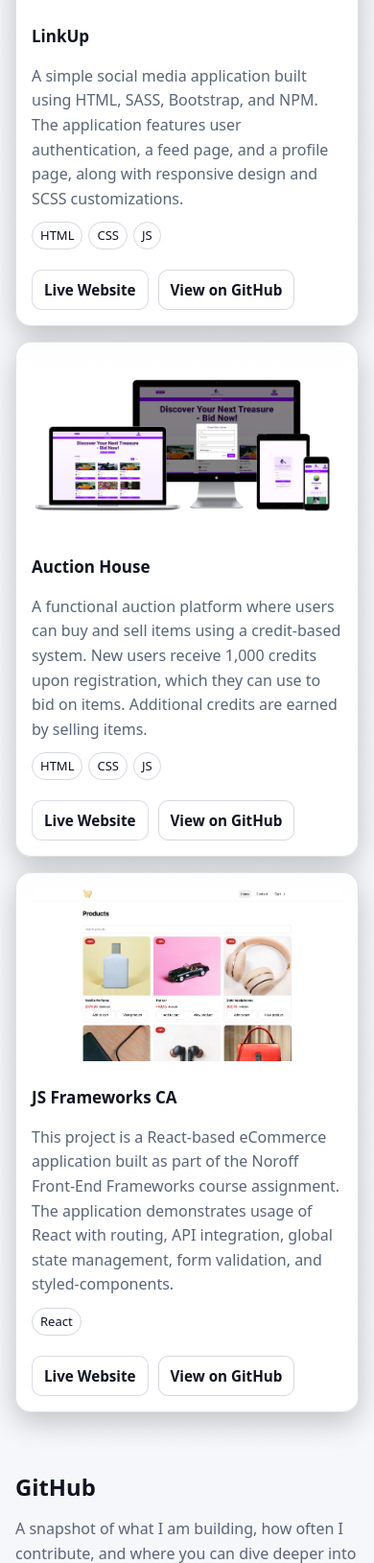
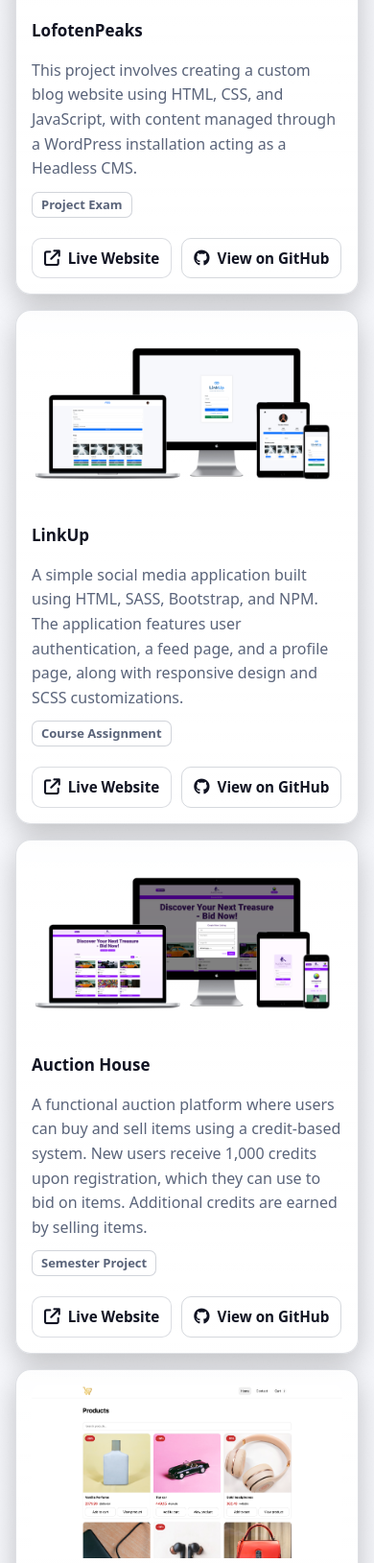
Before and after one commit to SanderNilsen/sandernilsen.github.io, a PHP site: page / in a window 390 px wide. Shown: the part 3019-4648 px from the top of the page at 96% size. Run offline with PHP 8.4, Linux system fonts and the light colour scheme.

Commit message:
Add Holidaze project and refine project UI
Add Holidaze project and its image asset, rename project filters to Noroff/Personal, and normalize project types. Improve project cards and modal UX: add empty-state markup, update .tag and .project-empty styles, increase modal padding/width, make modal image responsive (use clamp and dvh), adjust gaps/paddings, and add mobile-specific modal media rules. Update project rendering and modal content in JS (icons on links, type label mapping, empty list handling) for clearer presentation and better responsiveness.

```diff
--- a/css/styles.css
+++ b/css/styles.css
@@ -741,9 +751,20 @@ p.lead {
 
 .tag {
   font-size: 13px;
-  padding: 3px 8px;
-  border: 1px solid color-mix(in srgb, var(--muted) 25%, transparent);
-  border-radius: 9999px;
+  font-weight: 600;
+  line-height: 1;
+  padding: 6px 9px;
+  border: 1px solid color-mix(in srgb, var(--muted) 28%, transparent);
+  border-radius: 7px;
+  color: var(--muted);
+  background: color-mix(in srgb, var(--bg-elev) 82%, transparent);
+}
+
+.tag::before {
+  width: 5px;
+  height: 5px;
+  background: color-mix(in srgb, var(--brand) 65%, var(--muted));
+  box-shadow: none;
 }
 
 .project-modal-open {
--- a/index.html
+++ b/index.html
@@ -131,9 +131,8 @@
         <h2 id="projects-title">Projects</h2>
         <div class="filters" role="toolbar" aria-label="Filter projects">
           <button class="chip" aria-pressed="true" data-filter="all">All</button>
-          <button class="chip" aria-pressed="false" data-filter="web">Web</button>
-          <button class="chip" aria-pressed="false" data-filter="app">App</button>
-          <button class="chip" aria-pressed="false" data-filter="design">Design</button>
+          <button class="chip" aria-pressed="false" data-filter="noroff">Noroff</button>
+          <button class="chip" aria-pressed="false" data-filter="personal">Personal</button>
         </div>
         <div class="grid" id="project-grid" aria-live="polite"></div>
       </section>
--- a/main.js
+++ b/main.js
@@ -173,11 +173,25 @@ if (yearEl) {
 
 // Project data
 
+const projectTypeLabels = {
+  noroff: 'Noroff',
+  personal: 'Personal'
+};
+
 const projects = [
   {
+    title: 'Holidaze',
+    type: 'noroff',
+    tags: ['Project Exam'],
+    img: 'images/Holidaze-Website-Design.png',
+    desc: 'Project Exam 2: a modern accommodation booking application where users can browse venues, make bookings, and manage venue listings through the Holidaze API.',
+    url: 'https://holidaze-react.netlify.app/',
+    github: 'https://github.com/SanderNilsen/project-exam-2-holidaze'
+  },
+  {
     title: 'RainyDays',
-    type: 'web',
-    tags: ['HTML', 'CSS', 'JS'],
+    type: 'noroff',
+    tags: ['Course Assignment'],
     img: "images/RainyDays-Website-Design.png",
     desc: 'The Rainy Days course assignment is a simple e-commerce website for selling clothing items made with HTML, CSS and JavaScript.',
     url: 'https://classy-duckanoo-15bd80.netlify.app/',
@@ -185,8 +199,8 @@ const projects = [
   },
   {
     title: 'Community Science Museum',
-    type: 'web',
-    tags: ['HTML', 'CSS'],
+    type: 'noroff',
+    tags: ['Semester Project'],
     img: 'images/CMS-Website-Design.png',
     desc: 'Noroff semester project 1, creating a website for "Community Science Museum" in HTML and CSS.',
     url: 'https://jovial-frangipane-060223.netlify.app/',
@@ -194,8 +208,8 @@ const projects = [
   },
   {
     title: 'LofotenPeaks',
-    type: 'web',
-    tags: ['HTML', 'CSS', 'JS', 'WP'],
+    type: 'noroff',
+    tags: ['Project Exam'],
     img: 'images/Websitedesign.png',
     desc: 'This project involves creating a custom blog website using HTML, CSS, and JavaScript, with content managed through a WordPress installation acting as a Headless CMS.',
     url: 'https://lofotenpeaks.netlify.app/',
@@ -203,8 +217,8 @@ const projects = [
   },
   {
     title: 'LinkUp',
-    type: 'app',
-    tags: ['HTML', 'CSS', 'JS'],
+    type: 'noroff',
+    tags: ['Course Assignment'],
     img: 'images/websitedesign-linkup.png',
     desc: 'A simple social media application built using HTML, SASS, Bootstrap, and NPM. The application features user authentication, a feed page, and a profile page, along with responsive design and SCSS customizations.',
     url: 'https://linkup-css-frameworks.netlify.app/',
@@ -212,8 +226,8 @@ const projects = [
   },
   {
     title: 'Auction House',
-    type: 'web',
-    tags: ['HTML', 'CSS', 'JS'],
+    type: 'noroff',
+    tags: ['Semester Project'],
     img: 'images/Website-Design-AH.png',
     desc: 'A functional auction platform where users can buy and sell items using a credit-based system. New users receive 1,000 credits upon registration, which they can use to bid on items. Additional credits are earned by selling items.',
     url: 'https://semester-project-2-auctionhouse.netlify.app/index.html',
@@ -222,8 +236,8 @@ const projects = [
 
   {
     title: 'JS Frameworks CA',
-    type: 'app',
-    tags: ['React'],
+    type: 'noroff',
+    tags: ['Course Assignment'],
     img: 'images/JS-Frameworks-CA.png',
     desc: 'This project is a React-based eCommerce application built as part of the Noroff Front-End Frameworks course assignment.\n\nThe application demonstrates usage of React with routing, API integration, global state management, form validation, and styled-components.',
     url: 'https://noroff-react-ca.netlify.app/',
@@ -317,6 +331,15 @@ function preloadProjectImages(list) {
 function renderProjects(list) {
   if (!grid) return;
 
+  if (!list.length) {
+    grid.innerHTML = `
+      <p class="project-empty">
+        No personal projects added yet.
+      </p>
+    `;
+    return;
+  }
+
   grid.innerHTML = list.map((project, index) => `
     <article
       class="project card"
@@ -341,8 +364,14 @@ function renderProjects(list) {
         ${project.tags.map(tag => `<span class="tag">${tag}</span>`).join('')}
       </div>
       <div class="project-links">
-        <a href="${project.url}" target="_blank" rel="noopener" class="btn btn-sm">Live Website</a>
-        ${project.github ? `<a href="${project.github}" target="_blank" rel="noopener" class="btn btn-sm btn-ghost">View on GitHub</a>` : ''}
+        <a href="${project.url}" target="_blank" rel="noopener" class="btn btn-sm">
+          <i class="fa-solid fa-arrow-up-right-from-square" aria-hidden="true"></i>
+          <span>Live Website</span>
+        </a>
+        ${project.github ? `<a href="${project.github}" target="_blank" rel="noopener" class="btn btn-sm btn-ghost">
+          <i class="fa-brands fa-github" aria-hidden="true"></i>
+          <span>View on GitHub</span>
+        </a>` : ''}
       </div>    </article>
   `).join('');
 
@@ -419,12 +448,18 @@ function openProjectModal(project, trigger) {
   image.src = project.img;
   image.alt = `Skjermbilde: ${project.title}`;
   title.textContent = project.title;
-  type.textContent = project.type;
+  type.textContent = projectTypeLabels[project.type] || project.type;
   description.textContent = project.desc;
   tags.innerHTML = project.tags.map(tag => `<span class="tag">${tag}</span>`).join('');
   actions.innerHTML = `
-    <a href="${project.url}" target="_blank" rel="noopener" class="btn">Live Website</a>
-    ${project.github ? `<a href="${project.github}" target="_blank" rel="noopener" class="btn btn-ghost">View on GitHub</a>` : ''}
+    <a href="${project.url}" target="_blank" rel="noopener" class="btn">
+      <i class="fa-solid fa-arrow-up-right-from-square" aria-hidden="true"></i>
+      <span>Live Website</span>
+    </a>
+    ${project.github ? `<a href="${project.github}" target="_blank" rel="noopener" class="btn btn-ghost">
+      <i class="fa-brands fa-github" aria-hidden="true"></i>
+      <span>View on GitHub</span>
+    </a>` : ''}
   `;
 
   modal.hidden = false;
```
Also changed, not shown: other parts of css/styles.css (+50 -7 lines), images/Holidaze-Website-Design.png (added).
